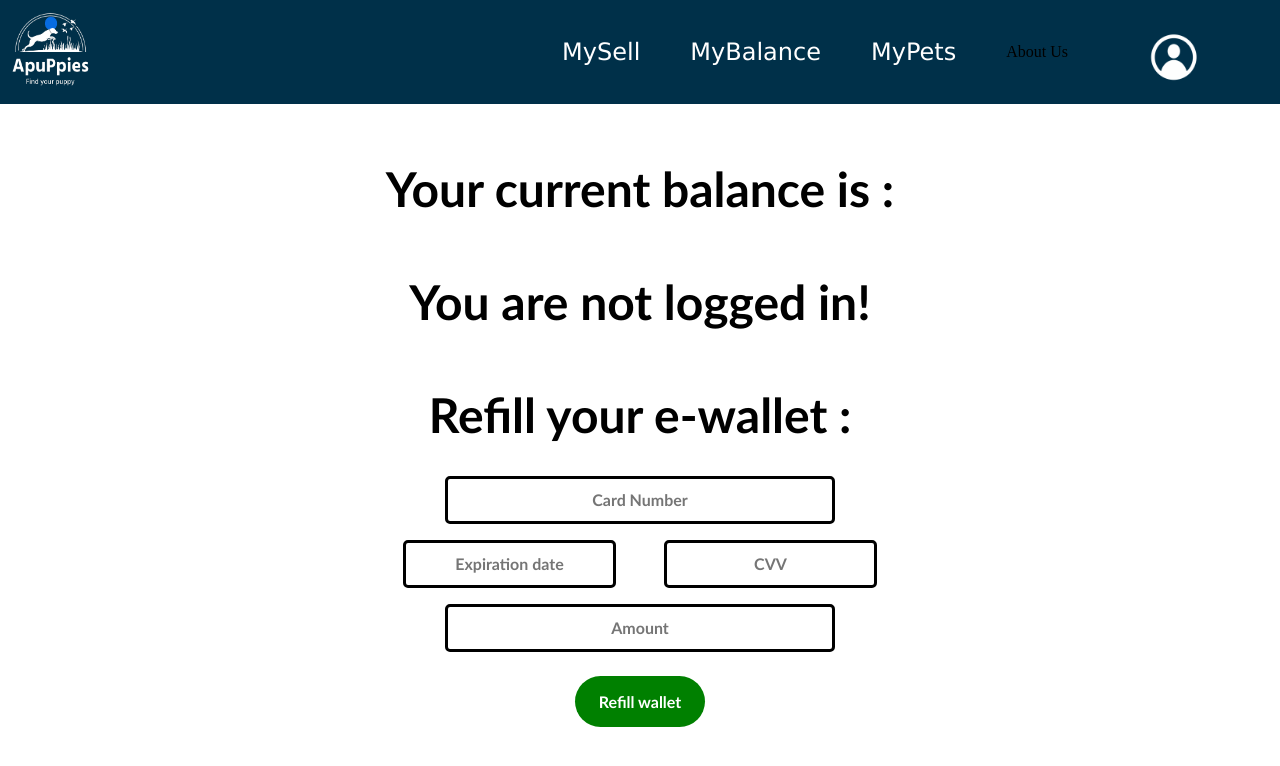
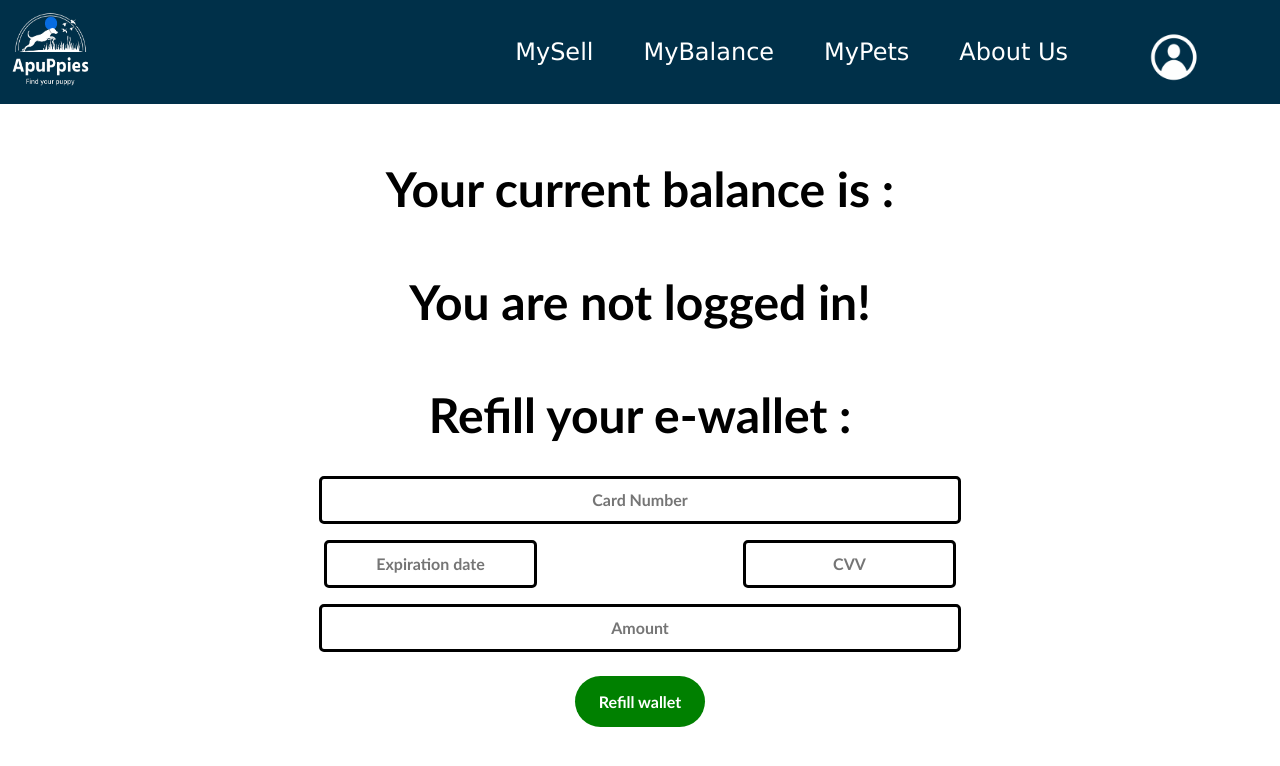
Before and after one commit to cleophass/petshop, a PHP site: page /mybalance.php in a window 1280 px wide. Shown: the top 766 px of the page. Run offline with PHP 8.4, Linux system fonts and the light colour scheme.

Commit message:
bug resolution

```diff
--- a/mybalance.php
+++ b/mybalance.php
@@ -41,15 +41,15 @@ ini_set('display_errors', '1');
 
     <h1 class="title2">Refill your e-wallet :</h1>
 
-    <form action="mybalance.php" method="post" class="center">
-
-        <input type="text" name="" placeholder="Card Number" class="fill">
-        <div class="ligne"> <input type="text" name="" placeholder="Expiration date" class="subfill">
-            <div class="space"></div>
-            <input type="text" name="" placeholder="CVV" class="subfill">
+    <form action="mybalance.php" method="post">
+        <div class="center">
+            <input type="text" name="" placeholder="Card Number" class="fill">
+            <div class="ligne"> <input type="text" name="" placeholder="Expiration date" class="subfill">
+                <input type="text" name="" placeholder="CVV" class="subfill">
+            </div>
+            <input type="text" name="amount" placeholder="Amount" class="fill">
+            <input type="submit" name="refill" value="Refill wallet" class="button2">
         </div>
-        <input type="text" name="amount" placeholder="Amount" class="fill">
-        <input type="submit" name="refill" value="Refill wallet" class="button2">
     </form>
 
 
--- a/navbar.php
+++ b/navbar.php
@@ -30,7 +30,7 @@
                     <p class="p1">MyPets</p>
                 </a></li>
             <li><a href="aboutus.php">
-                    <p class="p2">About Us</i>
+                    <p class="p1">About Us</i>
                 </a></li>
             <?php
             if (isset($_GET['logout'])) {
--- a/styles/home.css
+++ b/styles/home.css
@@ -4,16 +4,10 @@ html {
 }
 
 .header {
-	/* mettre une image en fond */
-
 	background-image: url("../assets/dogpaper.png");
 	background-size: cover;
 	background-position: center;
 	background-repeat: no-repeat;
-
-
-	/* position:fixed; */
-
 	padding-top: 80px;
 	padding-left: 120px;
 	flex-direction: column;
@@ -26,7 +20,6 @@ html {
 	padding-bottom: 25%;
 }
 .header h4 {
-    /* couleur du texte en */
 	color: white;
 	margin: 0;
 	font-size: 3rem;
@@ -42,18 +35,15 @@ html {
 	padding-bottom: 8px;
 }
 
-em{
+em {
 	color: white;
-
 }
 .header h1 {
-
-	color: #27CFC8;
+	color: #27cfc8;
 	padding-bottom: 15px;
 }
 
 .header .button {
-    /* mettre en avant */
 	z-index: 1;
 	padding: 10px 40px;
 	font-size: 1.5rem;
--- a/styles/wallet.css
+++ b/styles/wallet.css
@@ -1,50 +1,35 @@
-html{
+html {
 	overflow: hidden;
 }
 
-.title1{
-    /* mettre une font */
+.title1 {
 	padding-top: 3vh;
 	font-family: "Trebuchet MS", Arial, Helvetica, sans-serif;
-    /* mettre au centre */
 	text-align: center;
-    /* mettre en plus grand  */
 	font-size: 3rem;
 }
 
-.balance{
-    /* mettre une font */
+.balance {
 	padding-top: 1vh;
 	font-family: "Trebuchet MS", Arial, Helvetica, sans-serif;
-    /* mettre au centre */
 	text-align: center;
-    /* mettre en plus grand  */
 	font-size: 3rem;
-    color: green    ;
-
+	color: green;
 }
-.title2{
-    /* mettre une font */
+.title2 {
 	padding-top: 3vh;
 	font-family: "Trebuchet MS", Arial, Helvetica, sans-serif;
-    /* mettre au centre */
 	text-align: center;
-    /* mettre en plus grand  */
 	font-size: 3rem;
 }
 
-.center{
-    /* put element in the middle */
+.center {
 	display: flex;
 	align-items: center;
-    /* in column */
 	flex-direction: column;
-
-
 }
 
-.fill{
-
+.fill {
 	height: 40px;
 	border: 3px solid #ccc;
 	border-radius: 5px;
@@ -52,31 +37,21 @@ html{
 	outline: none;
 	border-color: rgb(0, 0, 0);
 	text-align: center;
-	width: 30%;
+	width: 50%;
 	font-family: "Trebuchet MS", Arial, Helvetica, sans-serif;
-    /* EN GRAS  */
 	font-weight: bold;
 }
 
-.ligne{
-    /* mettre en ligne */
-
+.ligne {
 	display: flex;
-    /* aligner en row */
 	flex-direction: row;
-    /* prendre tout l'espace */
 	justify-content: space-between;
-    /* width: 0%; */
-    /* prendre la largeur max */
 	padding-top: 2vh;
 	padding-bottom: 2vh;
-
-
-
-
+	width: 50%;
 }
 
-.subfill{
+.subfill {
 	height: 40px;
 	border: 3px solid #ccc;
 	border-radius: 5px;
@@ -85,46 +60,35 @@ html{
 	border-color: rgb(0, 0, 0);
 	text-align: center;
 	font-family: "Trebuchet MS", Arial, Helvetica, sans-serif;
-    /* EN GRAS  */
 	font-weight: bold;
-
 }
 
-.space{
+.space {
 	width: 6vh;
 }
 
-.button2{
-    all:unset;
+.button2 {
+	all: unset;
 	font-family: "Trebuchet MS", Arial, Helvetica, sans-serif;
-    /* en gras */
 	font-weight: bold;
 	scale: 1vh;
-    /* background green */
 	background-color: green;
 	padding-top: 2vh;
 	padding-bottom: 2vh;
 	padding-left: 3vh;
 	padding-right: 3vh;
 	color: white;
-    /* border left radius*/
 	border-top-left-radius: 30px;
-    /* border right radius*/
 	border-top-right-radius: 30px;
 
-    /* border left radius*/
 	border-bottom-left-radius: 30px;
-    /* border right radius*/
 	border-bottom-right-radius: 30px;
 
-
-
 	margin-top: 3vh;
-    /* desactiver decoration */
 
 	text-decoration: none;
 }
 
-.button2:hover{
+.button2:hover {
 	cursor: pointer;
 }
```
Also changed, not shown: animals.php (+9 -32 lines). Lines whose indentation alone changed are shown as unchanged.
